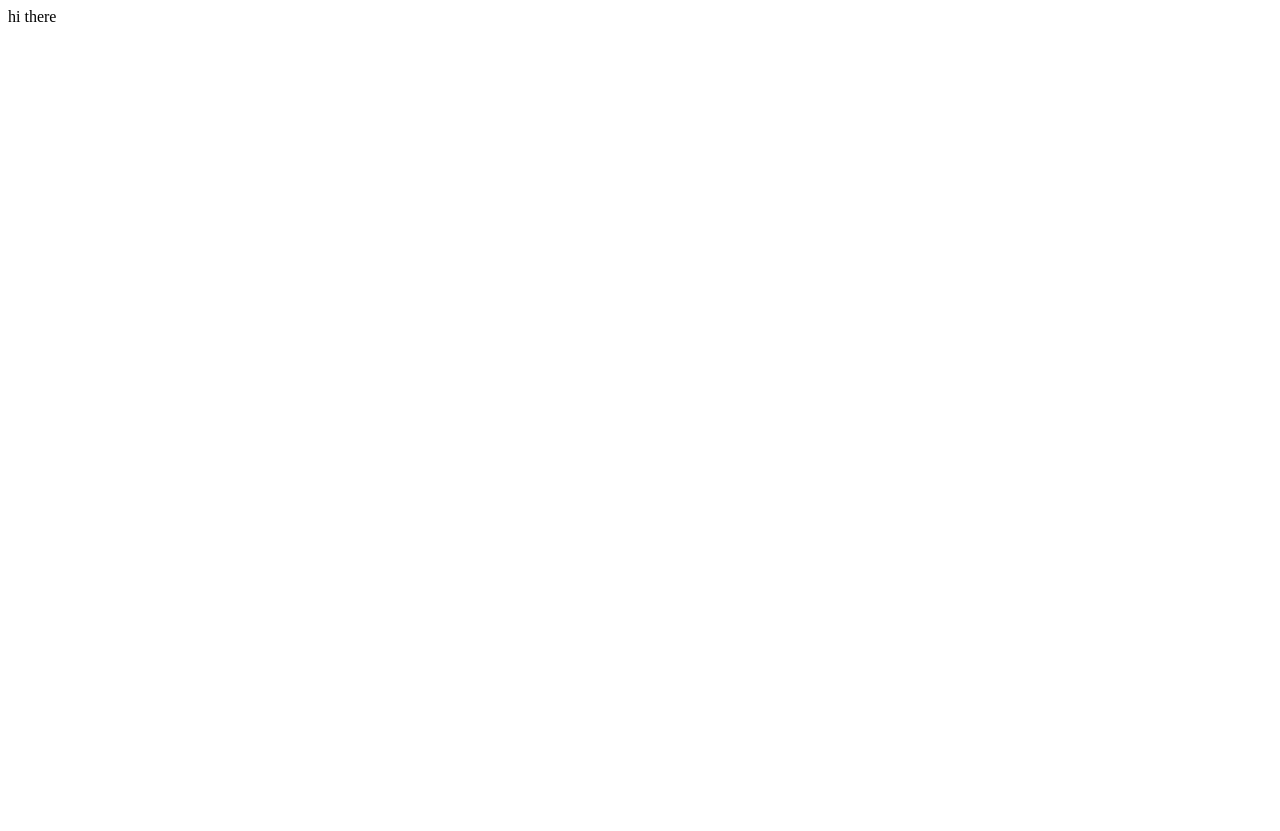
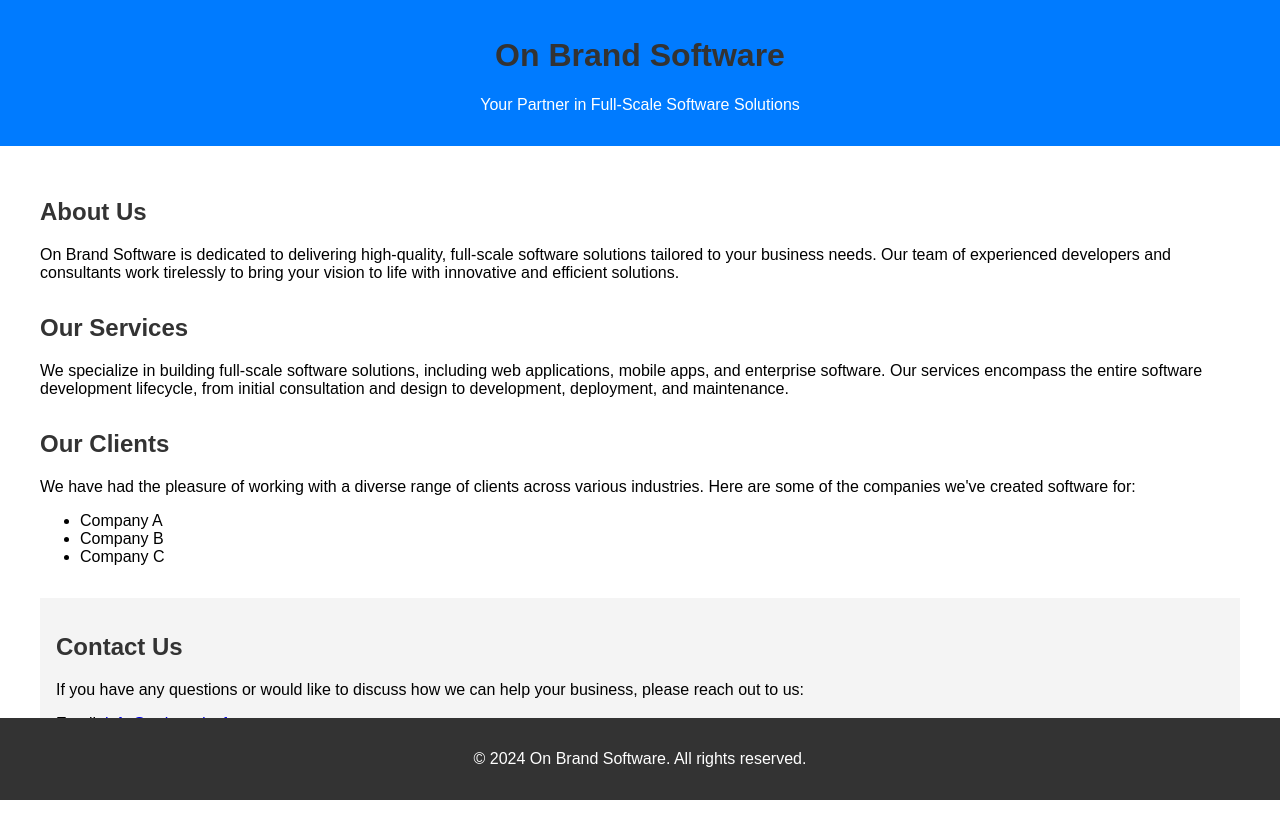
Before and after one commit to brandonpulley/brandonpulley.github.io, a plain HTML site: page index.html in a window 1280 px wide. Before the commit the page ends 800 px from the top, so only its background shows below. Drawn offline with Linux system fonts and the light colour scheme.

Commit message:
static page

```diff
--- a/index.html
+++ b/index.html
@@ -1 +1,91 @@
-hi there
+<!DOCTYPE html>
+<html lang="en">
+<head>
+    <meta charset="UTF-8">
+    <meta name="viewport" content="width=device-width, initial-scale=1.0">
+    <title>On Brand Software</title>
+    <style>
+        body {
+            font-family: Arial, sans-serif;
+            margin: 0;
+            padding: 0;
+            box-sizing: border-box;
+        }
+        header {
+            background: #007BFF;
+            color: white;
+            padding: 1em 0;
+            text-align: center;
+        }
+        .container {
+            padding: 2em;
+            max-width: 1200px;
+            margin: auto;
+        }
+        h1, h2, h3 {
+            color: #333;
+        }
+        .services, .clients {
+            margin-top: 2em;
+        }
+        .contact {
+            background: #f4f4f4;
+            padding: 1em;
+            margin-top: 2em;
+        }
+        footer {
+            background: #333;
+            color: white;
+            text-align: center;
+            padding: 1em 0;
+            position: absolute;
+            bottom: 0;
+            width: 100%;
+        }
+        @media (max-width: 600px) {
+            .container {
+                padding: 1em;
+            }
+        }
+    </style>
+</head>
+<body>
+    <header>
+        <h1>On Brand Software</h1>
+        <p>Your Partner in Full-Scale Software Solutions</p>
+    </header>
+
+    <div class="container">
+        <section class="about">
+            <h2>About Us</h2>
+            <p>On Brand Software is dedicated to delivering high-quality, full-scale software solutions tailored to your business needs. Our team of experienced developers and consultants work tirelessly to bring your vision to life with innovative and efficient solutions.</p>
+        </section>
+
+        <section class="services">
+            <h2>Our Services</h2>
+            <p>We specialize in building full-scale software solutions, including web applications, mobile apps, and enterprise software. Our services encompass the entire software development lifecycle, from initial consultation and design to development, deployment, and maintenance.</p>
+        </section>
+
+        <section class="clients">
+            <h2>Our Clients</h2>
+            <p>We have had the pleasure of working with a diverse range of clients across various industries. Here are some of the companies we've created software for:</p>
+            <ul>
+                <li>Company A</li>
+                <li>Company B</li>
+                <li>Company C</li>
+            </ul>
+        </section>
+
+        <section class="contact">
+            <h2>Contact Us</h2>
+            <p>If you have any questions or would like to discuss how we can help your business, please reach out to us:</p>
+            <p>Email: <a href="mailto:info@onbrandsoftware.com">info@onbrandsoftware.com</a></p>
+            <p>Phone: (123) 456-7890</p>
+        </section>
+    </div>
+
+    <footer>
+        <p>&copy; 2024 On Brand Software. All rights reserved.</p>
+    </footer>
+</body>
+</html>
```
